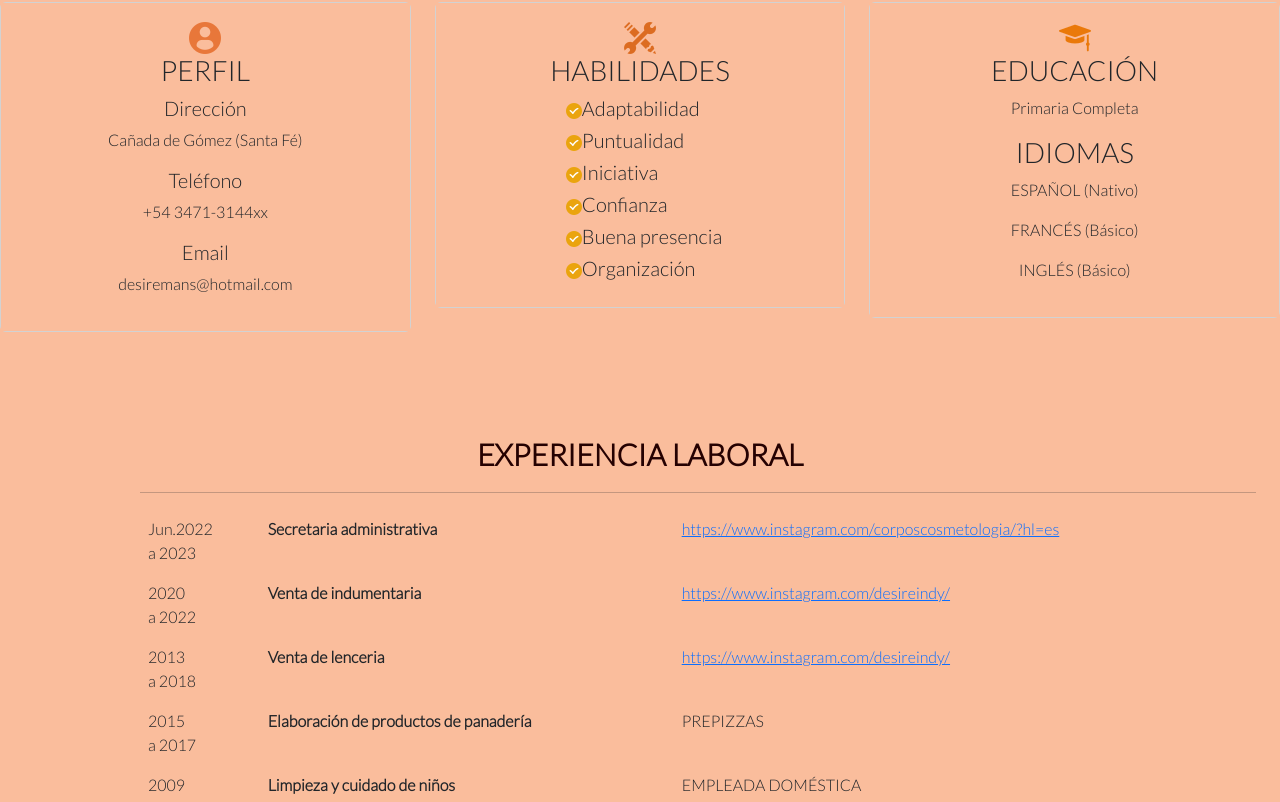
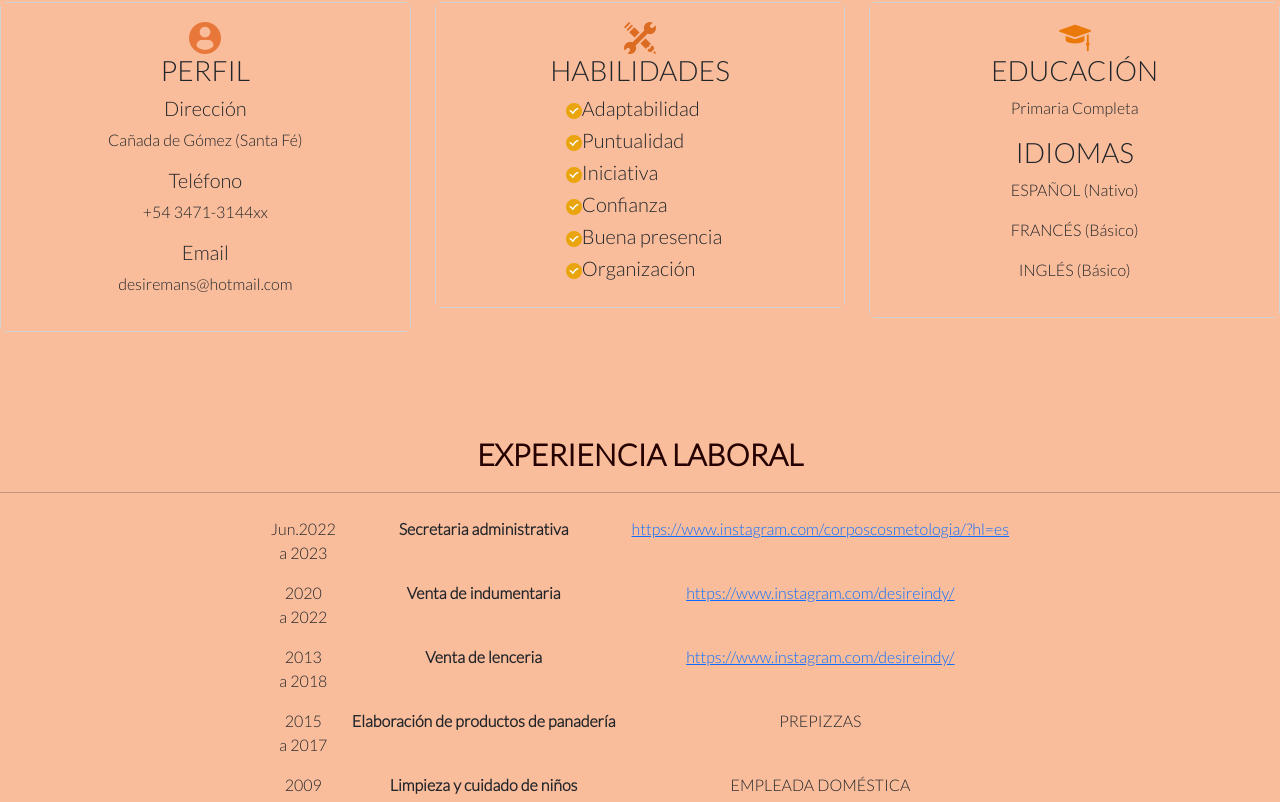
Before and after one commit to FaniCasco/ARGENTINA-PROGRAMA-4.0-TP-FINAL, a plain HTML site: page index.html in a window 1280 px wide. Shown: the part 1002-1804 px from the top of the page. Drawn offline with Linux system fonts and the light colour scheme.

Commit message:
"Definiendo el responsive"

```diff
--- a/index.html
+++ b/index.html
@@ -132,7 +132,7 @@
     <div class="contenido-seccion">
       <h2 class="titulo-seccion"><a href="./PAGES/experiencia.html">EXPERIENCIA LABORAL</a></h2>
 
-<div class="container">
+
       <table class="table table-borderless">
 
         <tr>
@@ -167,7 +167,7 @@
           <td>EMPLEADA DOMÉSTICA</td>
         </tr>
       </table>
-    </div>
+
   </section>
 
   <footer>
--- a/styles.css
+++ b/styles.css
@@ -9,7 +9,7 @@
 }
 
 html {
-    overflow-x: hidden;
+
     scroll-behavior: smooth;
 }
 
@@ -24,7 +24,7 @@ html {
 }
 
 .inicio .contenido-seccion {
-    max-width: 1000px;
+
     margin: auto;
     text-align: center;
     padding: 0 10px;
@@ -267,9 +267,12 @@ div .redes img {
 
 }
 
-.container {
+table{
+    display: flex;
+    justify-content: center;
+     text-align: center;
 
-    margin-left: 10%;
+
 
 }
 
```
